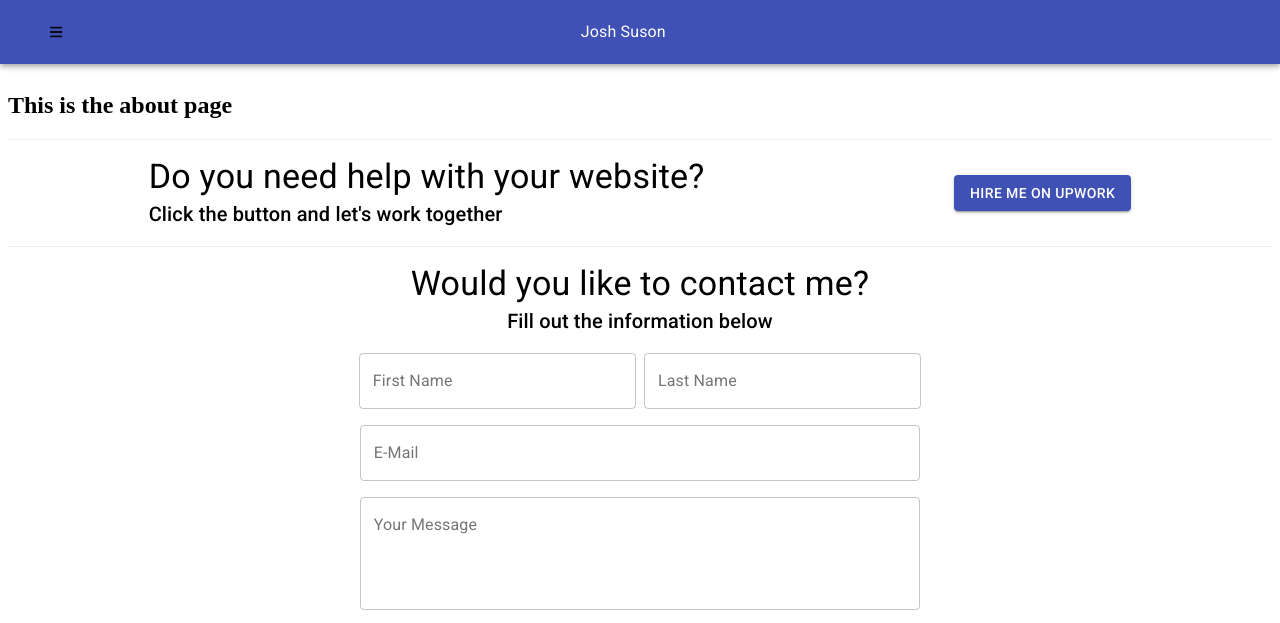
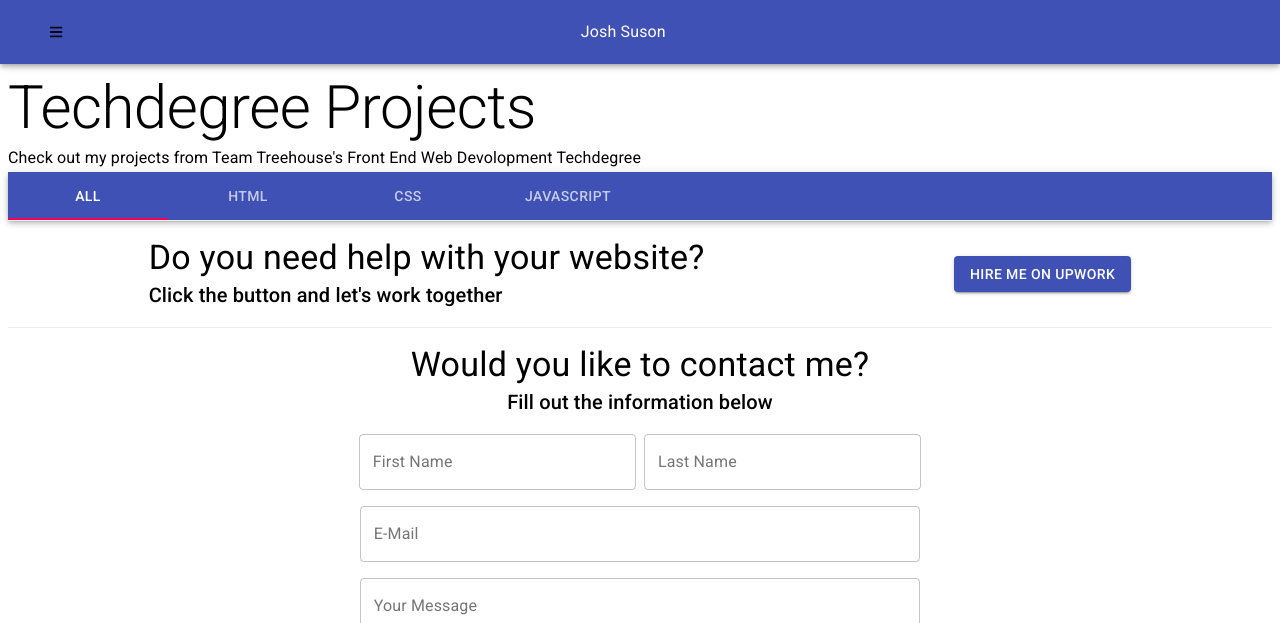
Before and after one commit to joshsuson/myGatsbySite, a Gatsby site: page /projects in a window 1280 px wide. Shown: the top 623 px of the page. Built offline with nearby package versions, Linux system fonts and the light colour scheme; Gatsby itself is replaced by a stand-in of ours.

Commit message:
Working on tabs

```diff
--- /dev/null
+++ b/src/components/treehouse.jsx
@@ -0,0 +1,33 @@
+import React from "react"
+import { AppBar, Typography, Tabs, Tab } from "@material-ui/core"
+
+const Treehouse = () => {
+  const [value, setValue] = React.useState(0)
+
+  const handleChange = (event, newValue) => {
+    setValue(newValue)
+    console.log(value)
+  }
+
+  return (
+    <>
+      <div>
+        <Typography variant="h2">Techdegree Projects</Typography>
+        <Typography variant="subtitle1">
+          Check out my projects from Team Treehouse's Front End Web Devolopment
+          Techdegree
+        </Typography>
+      </div>
+      <AppBar position="static">
+        <Tabs value={value} onChange={handleChange}>
+          <Tab label="All" />
+          <Tab label="HTML" />
+          <Tab label="CSS" />
+          <Tab label="Javascript" />
+        </Tabs>
+      </AppBar>
+    </>
+  )
+}
+
+export default Treehouse
--- a/src/pages/projects.jsx
+++ b/src/pages/projects.jsx
@@ -1,8 +1,9 @@
 import React from "react"
 import Layout from "../templates/layout"
+import Treehouse from "../components/treehouse"
 
 export default () => (
   <Layout>
-    <h2>This is the about page</h2>
+    <Treehouse />
   </Layout>
 )
```
